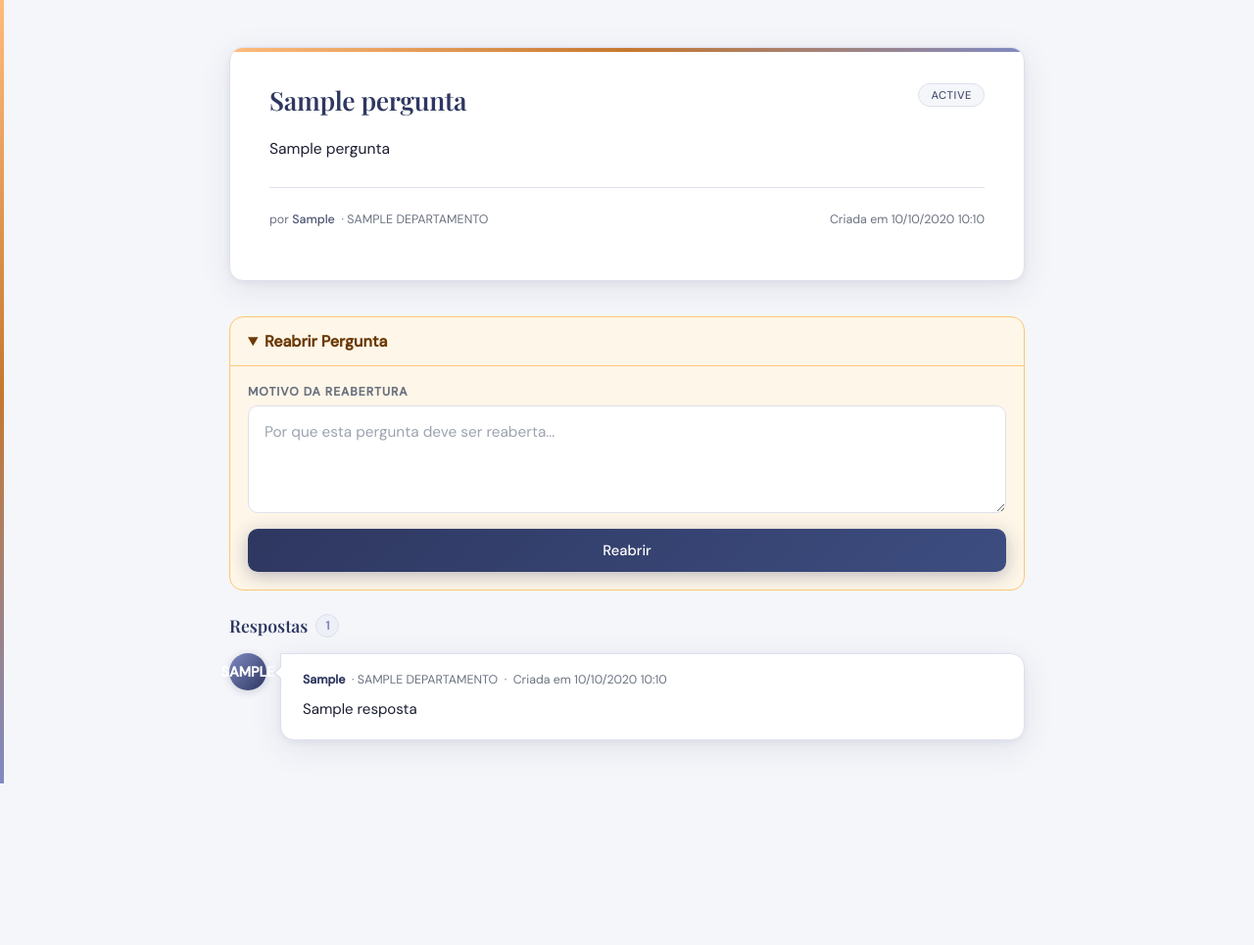
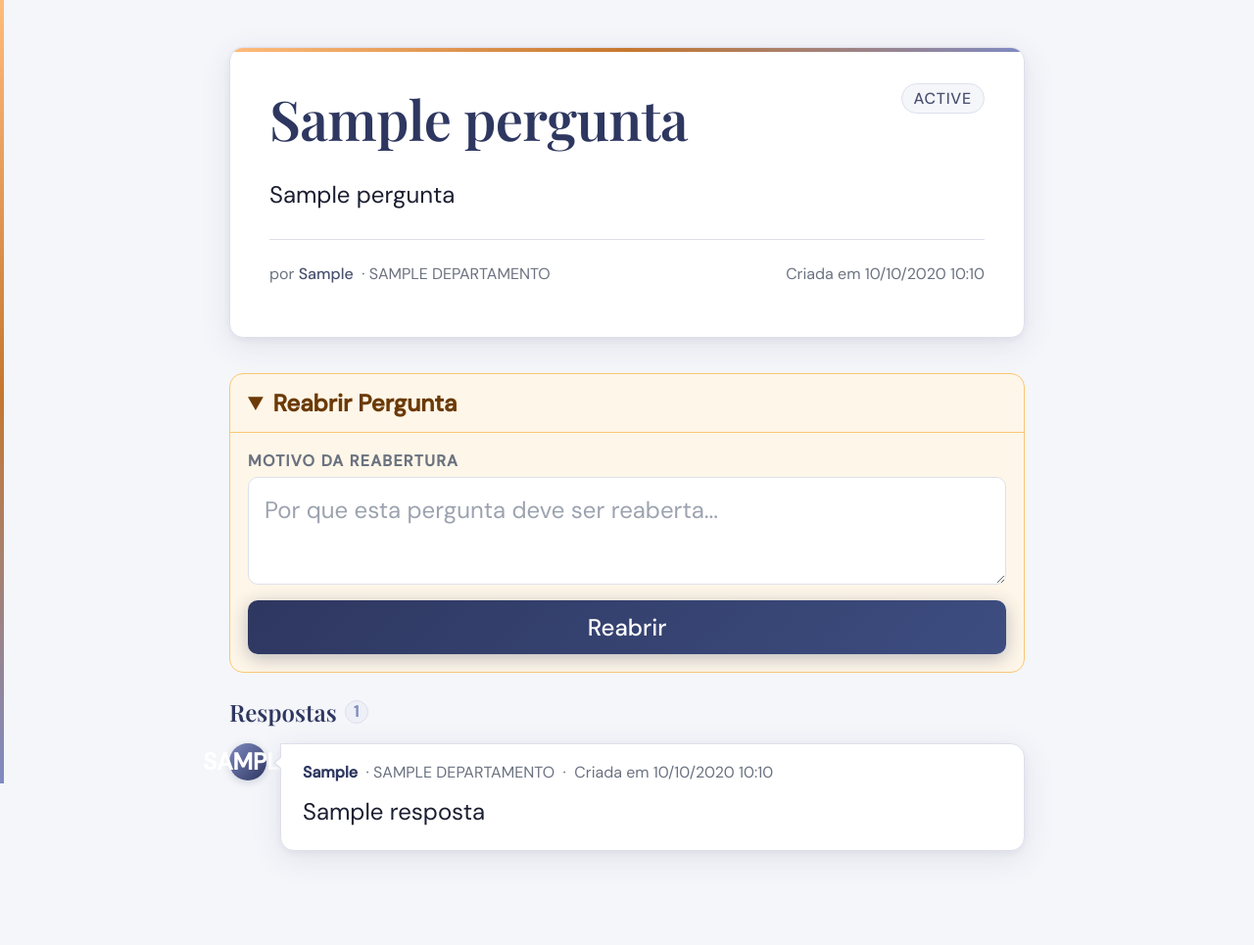
Before and after one commit to arthurgiannotta/helpsystem, a Django app: template core/templates/detalhes.html in a window 1280 px wide, after a click on "Reabrir Pergunta". Shown: the whole page at 98% size. Before the commit the page ends 800 px from the top, so only its background shows below. Run offline with Django 5.2, Linux system fonts and the light colour scheme; the template is opened without the code that fills it: most values are stand-ins (such as "Sample title", 1, 10 or a date in 2020).

Commit message:
Ajuste de CSS

```diff
--- a/core/templates/base.html
+++ b/core/templates/base.html
@@ -17,6 +17,19 @@
     >
 
     <style>
+
+        :root {
+            --font-base: 1.5rem;
+            --font-small: 1.0rem;
+            --font-navbar: 1.5rem;
+            --font-title: 3.5rem;
+            --font-logo: 2rem;
+        }
+
+        body {
+            font-size: var(--font-base);
+         }
+
         /* ── Django Messages – Toast style ──────────────────────── */
         .container {
         padding-top: 32px;
@@ -42,7 +55,7 @@
         .messages li {
         padding: 13px 16px;
         border-radius: 10px;
-        font-size: .875rem;
+        font-size: var(--font-navbar);
         font-weight: 400;
         display: flex;
         align-items: center;
@@ -153,7 +166,7 @@
             gap: 2px;
 
             font-family: 'Playfair Display', serif;
-            font-size: 1.4rem;
+            font-size: var(--font-logo);
             font-weight: 700;
 
             color: #ffbb7b;
@@ -193,7 +206,7 @@
         text-decoration: none;
 
         font-family: 'DM Sans', sans-serif;
-        font-size: .92rem;
+        font-size: var(--font-navbar);
         font-weight: 500;
 
         color: #dde0ec;
@@ -239,7 +252,7 @@
         /* ── User info ──────────────────────────────────────────── */
         .nav-user {
         font-family: 'DM Sans', sans-serif;
-        font-size: .85rem;
+        font-size: var(--font-small);
 
         color: #a9bf75; /* muted olive accent */
 
@@ -264,14 +277,14 @@
         /* ── Buttons override (nav context) ─────────────────────── */
         nav .btn {
         padding: 8px 14px;
-        font-size: .85rem;
+        font-size: var(--font-small);
         border-radius: 10px;
         }
 
         /* small outline button consistency */
         .btn-sm {
         padding: 8px 14px;
-        font-size: .82rem;
+        font-size: font-size: var(--font-small);
         }
 
         /* ensure logout stands out slightly */
@@ -316,7 +329,7 @@
             border-radius: 999px;
             background: #ffbb7b;
             color: #1e2540;
-            font-size: .68rem;
+            font-size: var(--font-small);
             font-weight: 700;
             letter-spacing: .08em;
         }
--- a/core/templates/detalhes.html
+++ b/core/templates/detalhes.html
@@ -116,7 +116,7 @@ body::before {
 
 .question-box-header h1 {
   font-family: 'Playfair Display', serif;
-  font-size: 1.65rem;
+  font-size: var(--font-title);
   font-weight: 600;
   color: var(--indigo);
   letter-spacing: -.01em;
@@ -126,7 +126,7 @@ body::before {
 
 /* ── Question body ───────────────────────────────────────── */
 .question-body {
-  font-size: .975rem;
+  font-size: var(--font-base);
   line-height: 1.75;
   color: var(--text-primary);
   white-space: pre-line;
@@ -140,7 +140,7 @@ body::before {
   display: flex;
   align-items: center;
   justify-content: space-between;
-  font-size: .78rem;
+  font-size: var(--font-small);
   color: var(--text-muted);
   gap: 12px;
   flex-wrap: wrap;
@@ -158,7 +158,7 @@ body::before {
   padding: 4px 12px;
   border-radius: 20px;
   font-family: 'DM Sans', sans-serif;
-  font-size: .7rem;
+  font-size: var(--font-small);
   font-weight: 500;
   letter-spacing: .05em;
   text-transform: uppercase;
@@ -197,7 +197,7 @@ body::before {
 /* ── Section title ───────────────────────────────────────── */
 .section-title {
   font-family: 'Playfair Display', serif;
-  font-size: 1.1rem;
+  font-size: var(--font-navbar);
   color: var(--indigo);
   margin-bottom: 16px;
   display: flex;
@@ -214,7 +214,7 @@ body::before {
   border: 1px solid var(--border);
   border-radius: 99px;
   font-family: 'DM Sans', sans-serif;
-  font-size: .75rem;
+  font-size: var(--font-small);
   font-weight: 600;
   min-width: 24px;
   height: 24px;
@@ -250,7 +250,7 @@ body::before {
   );
   color: #fff;
   font-family: 'DM Sans', sans-serif;
-  font-size: .9rem;
+  font-size: var(--font-base);
   font-weight: 600;
   display: flex;
   align-items: center;
@@ -304,7 +304,7 @@ body::before {
 
 /* ── Answer meta ─────────────────────────────────────────── */
 .resposta-meta {
-  font-size: .775rem;
+  font-size: var(--font-small);
   color: var(--text-muted);
   margin-bottom: 10px;
 }
@@ -316,7 +316,7 @@ body::before {
 
 /* ── Answer body ─────────────────────────────────────────── */
 .resposta-body {
-  font-size: .94rem;
+  font-size: var(--font-base);
   line-height: 1.7;
   color: var(--text-primary);
   white-space: pre-line;
@@ -327,7 +327,7 @@ body::before {
   text-align: center;
   padding: 40px 24px;
   color: var(--text-muted);
-  font-size: .9375rem;
+  font-size: var(--font-base);
   background: var(--surface);
   border: 1px dashed var(--border);
   border-radius: var(--radius-card);
@@ -346,7 +346,7 @@ body::before {
 
 .add-resposta h2 {
   font-family: 'Playfair Display', serif;
-  font-size: 1.15rem;
+  font-size: var(--font-base);
   color: var(--indigo);
   margin-bottom: 20px;
 }
@@ -365,7 +365,7 @@ form {
 }
 
 .form-group label {
-  font-size: .76rem;
+  font-size: var(--font-small);
   font-weight: 600;
   letter-spacing: .08em;
   text-transform: uppercase;
@@ -379,7 +379,7 @@ form {
   border-radius: var(--radius-input);
   padding: 14px 16px;
   font-family: 'DM Sans', sans-serif;
-  font-size: .96rem;
+  font-size: var(--font-base);
   background: var(--surface);
   color: var(--text-primary);
   outline: none;
@@ -408,7 +408,7 @@ form {
   list-style: none;
   margin-top: 4px;
   color: #c0392b;
-  font-size: .8rem;
+  font-size: var(--font-small);
 }
 
 /* ── Buttons ─────────────────────────────────────────────── */
@@ -420,7 +420,7 @@ form {
   padding: 12px 24px;
   border-radius: var(--radius-input);
   font-family: 'DM Sans', sans-serif;
-  font-size: .92rem;
+  font-size: var(--font-base);
   font-weight: 500;
   cursor: pointer;
   text-decoration: none;
@@ -483,7 +483,7 @@ form {
   display: inline-flex;
   align-items: center;
   gap: 6px;
-  font-size: .84rem;
+  font-size: var(--font-small);
   color: var(--text-muted);
   text-decoration: none;
   margin-bottom: 24px;
@@ -496,7 +496,7 @@ form {
 
 .back-link::before {
   content: '←';
-  font-size: .9rem;
+  font-size: var(--font-base);
 }
 
 /* ── Responsive ──────────────────────────────────────────── */
@@ -516,7 +516,7 @@ form {
   }
 
   .question-box-header h1 {
-    font-size: 1.35rem;
+    font-size: var(--font-navbar);
   }
 
   .question-meta {
@@ -532,7 +532,7 @@ form {
   .resposta-avatar {
     width: 32px;
     height: 32px;
-    font-size: .8rem;
+    font-size: var(--font-small);
   }
 
   .resposta-bubble {
```
Also changed, not shown: core/templates/listagem.html (+7 -7 lines), core/templates/perguntar.html (+7 -7 lines).
